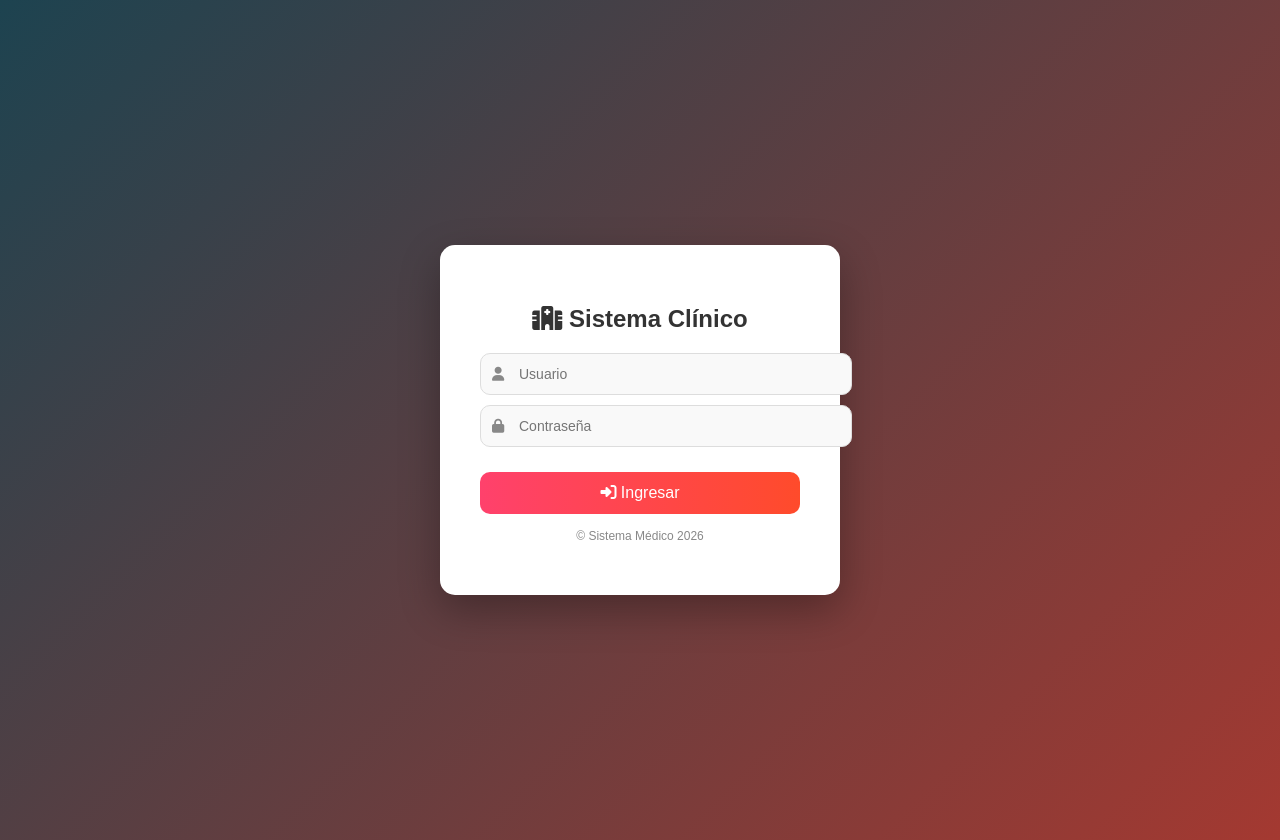
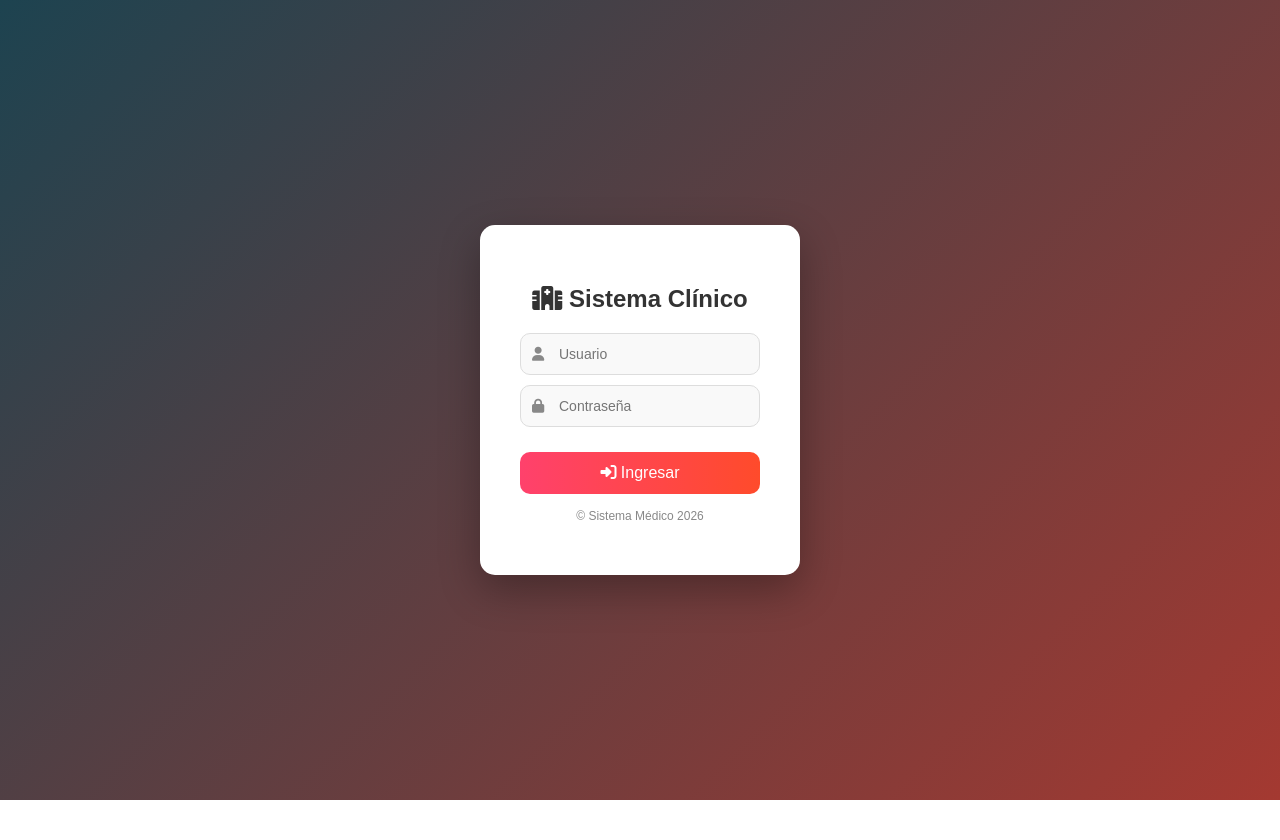
Before and after one commit to KuenenRivera/app-pacientes, a Flask app: page /login in a window 1280 px wide. After the commit the page ends 800 px from the top, so only its background shows below. Run offline with Flask 3, Linux system fonts and the light colour scheme.

Commit message:
mejora diseño login responsive

```diff
--- a/static/styles.css
+++ b/static/styles.css
@@ -1,3 +1,8 @@
+/* ===== RESET GLOBAL (🔥 CLAVE) ===== */
+* {
+    box-sizing: border-box;
+}
+
 /* ===== BODY ===== */
 body.login-body {
     margin: 0;
@@ -34,6 +39,8 @@ body.login-body {
     text-align: center;
 
     transition: transform 0.2s ease;
+
+    overflow: hidden; /* 🔥 evita desbordes */
 }
 
 .login-card:hover {
@@ -50,6 +57,7 @@ body.login-body {
 .input-group {
     position: relative;
     margin: 10px 0;
+    width: 100%;
 }
 
 /* icono */
@@ -65,6 +73,8 @@ body.login-body {
 /* ===== INPUTS ===== */
 .input-group input {
     width: 100%;
+    max-width: 100%;
+
     padding: 12px 12px 12px 38px;
 
     border: 1px solid #ddd;
@@ -75,6 +85,8 @@ body.login-body {
 
     outline: none;
     transition: all 0.2s ease;
+
+    display: block;
 }
 
 /* 🔥 FIX líneas raras */
```
